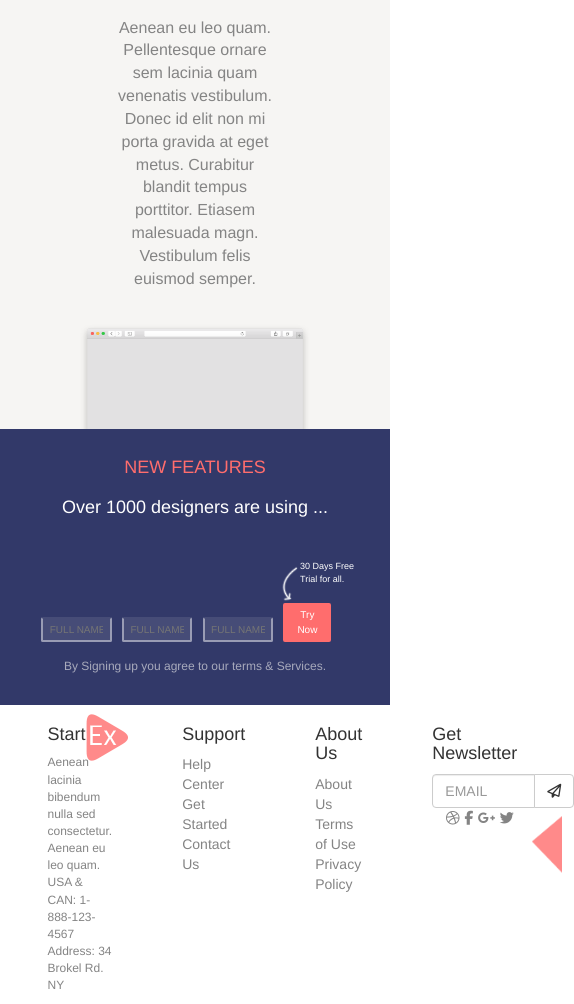
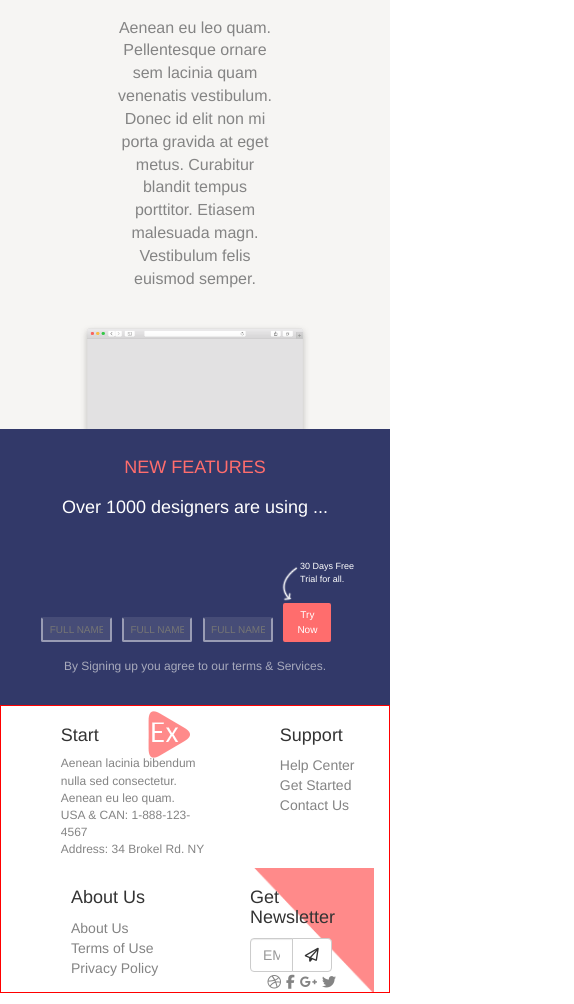
Before and after one commit to munadil98/No-other-Platform, a plain HTML site: page index.html in a window 390 px wide. Shown: the part 2468-3472 px from the top of the page, 574 px wide, since content can reach past the window. Drawn offline with nearby package versions, Linux system fonts and the light colour scheme; files whose address does not match are found by name.

Commit message:
Add files via upload

```diff
--- a/index.html
+++ b/index.html
@@ -209,39 +209,37 @@
 					<!-- Section8 (Footer) section -->
 
 	<div class="container-fluid">
-		<div class="row sec8">
-			<div class="col-md-3 col-md-offset-1 col-xs-5 col-xs-offset-1 sec81">
-					<h1>Start </h1>
+		<div class="row">
+			<div class="col-md-12 col-sm-12 col-xs-12 sec8">
+				<div class="col-md-3 col-md-offset-1 col-sm-3 col-sm-offset-1  col-xs-6 col-xs-offset-1 sec81">
+					<h1>Start</h1>
 					<img src="polygon.png" alt="polygon">
 					<p class="pcolor">Aenean lacinia bibendum nulla sed consectetur. Aenean eu leo quam. <br>
 					USA &  CAN: 1-888-123-4567 <br>
 					Address: 34 Brokel Rd. NY</p>
 				</div>
 
-				<div class="col-md-2 col-xs-5  sec82">
+				<div class="col-md-2 col-sm-2 col-xs-5 sec82">
 					<ul>
 						<li><h3>Support</h3></li>
-						<li><a href="#"></a></li>
 						<li><a href="#">Help Center</a></li>
 						<li><a href="#">Get Started</a></li>
 						<li><a href="#">Contact Us</a></li>
 					</ul>
 				</div>
 
-				<div class="col-md-2 col-xs-4 sec83">
+				<div class="col-md-2 col-sm-2 col-xs-6 sec83">
 					<ul>
 						<li><h3>About Us</h3></li>
-						<li><a href="#"></a></li>
 						<li><a href="#">About Us</a></li>
 						<li><a href="#">Terms of Use</a></li>
 						<li><a href="#">Privacy Policy</a></li>
 					</ul>
 				</div>
 
-				<div class="col-md-3 col-xs-5  sec84">
+				<div class="col-md-4 col-sm-4 col-xs-6 sec84">
 					<ul>
 						<li><h3>Get Newsletter</h3></li>
-						<li><a href="#"></a></li>
 						<li>
 							<div class="row">
 							 <div class="col-lg-6">
@@ -256,21 +254,17 @@
 						</li>
 						<li>
 							<div class="social">
-
 								<ul>
 									<li><a href="#"><i class="fa fa-dribbble" aria-hidden="true"></i></a></li>
 									<li><a href="#"><i class="fa fa-facebook" aria-hidden="true"></i></a></li>
 									<li><a href="#"><i class="fa fa-google-plus" aria-hidden="true"></i></a></li>
 									<li><a href="#"><i class="fa fa-twitter" aria-hidden="true"></i></a></li>
 								</ul>
-						</div>
+							</div> <!-- div social ends -->
 						</li>
 					</ul>
 				</div>
-
-				<div class="col-md-1 col-xs-1  sec85"></div>
-
-			<!-- </div> -->
+			</div>
 		</div>
 	</div>
 
--- a/style.css
+++ b/style.css
@@ -222,8 +222,6 @@ img{
 }
 
 
-
-
 .freetrial{
 	background-image: url(arrow.png);
 	background-repeat: no-repeat;
@@ -251,11 +249,18 @@ img{
     padding-bottom: 5%;
 }
 
+.sec8{
+	margin: 0;
+	border: 1px solid red;
+}
 .sec8 h1{
 position: relative;
 /*border: 2px solid red;*/
 }
 
+
+
+/*For relative position of "Ex"*/
 .sec8 img{
 	/*border: 2px solid red;*/
 	position: absolute;
@@ -283,34 +288,42 @@ position: relative;
 }
 
 .inwidth{
-	width: 167%;
+	max-width: 150%;
 }
 
+@media (max-width: 768px) {
+	.inwidth{
+	max-width: 75%;
+}
+}
 .sec8 a{
 	color: #848484;
 }
 
-.sec8{
-	display: flex;
+.sec8 u{
+	margin: 0;
+	padding: 0;
 }
+/*
+.sec81{
 
-.sec81{
-	  flex: 1;
+	  border: 1px solid black;
 }
 .sec82{
-	  flex: 1;
+
+	  border: 1px solid black;
 }
 .sec83{
-	  flex: 1;
+
+	  border: 1px solid black;
 }
 .sec84{
-	  flex: 1;
+
+	  border: 1px solid black;
 }
-.sec85{
-	  flex: 1;
-}
+*/
 
-.sec85{
+.sec84{
 	background-image: url(footer-bg.png);
 	background-repeat: no-repeat;
 	background-size: cover;
@@ -320,15 +333,16 @@ position: relative;
 @media (max-width: 768px) {
 	.sec8 img{
 	/*border: 2px solid red;*/
+	display: block;
 	position: absolute;
     top: 3%;
     left: 57%
 	}
-	.sec85{
+	.sec84{
  	background-image: url(footer-bg.png);
  	background-repeat: no-repeat;
  	background-size: cover;
- 	background-position: 0% 250%;
+ 	background-position: 0% 100%;
 
 	}
 }
```
Lines whose indentation alone changed are shown as unchanged.
